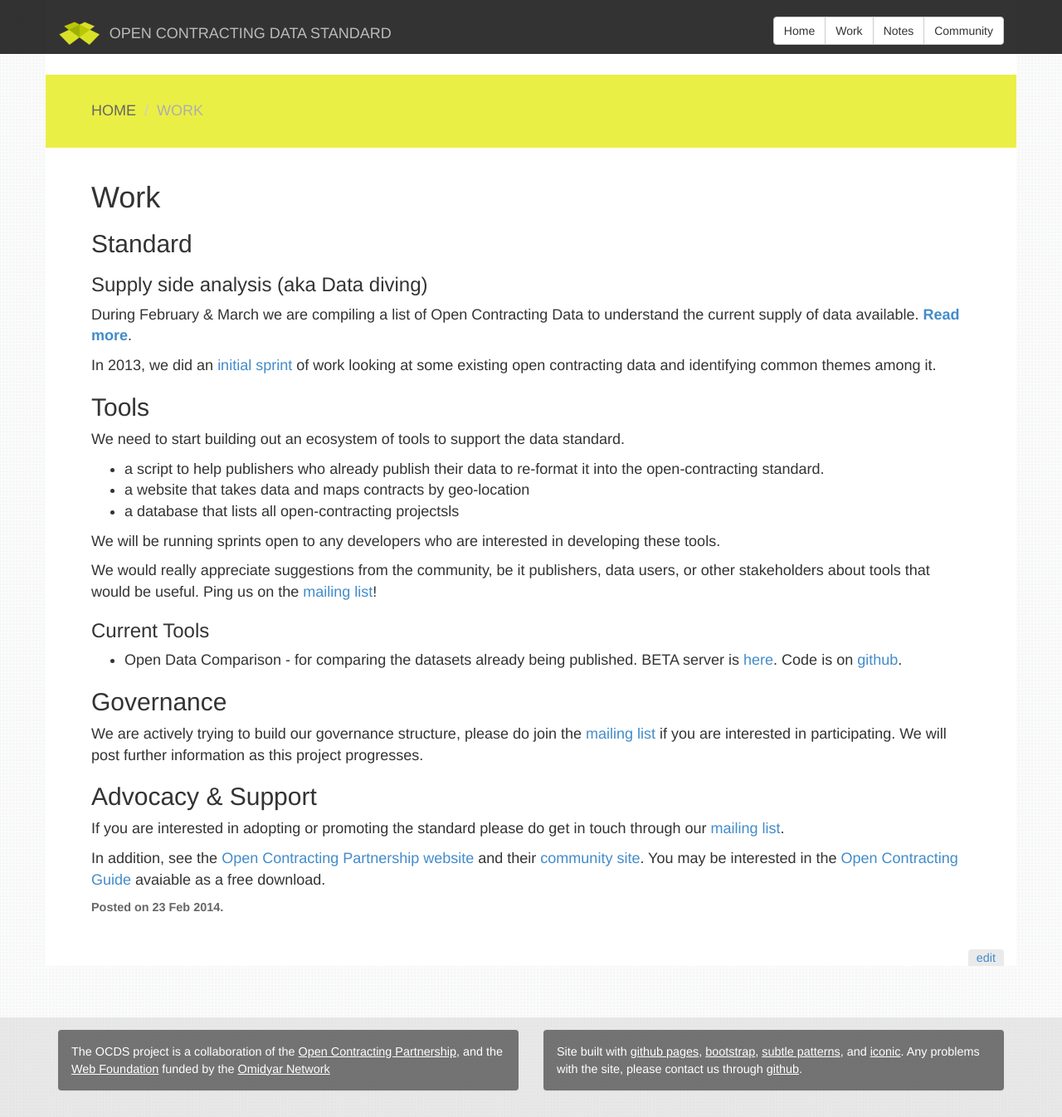
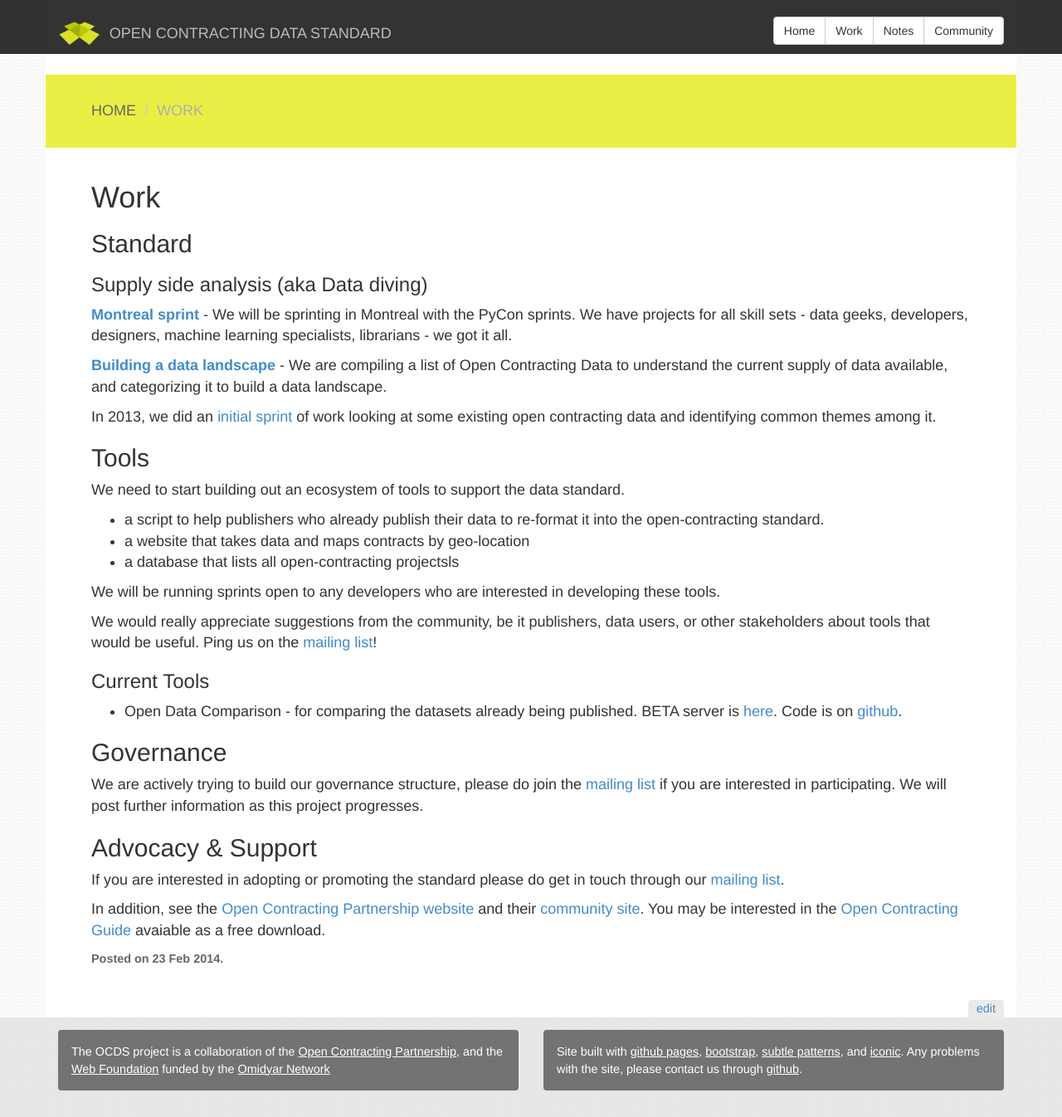
Before and after one commit to open-contracting/open-contracting.github.io, a Jekyll site: the page built from pages/work.md, in a window 1280 px wide and 1346 px high. Shown: the whole window at 83% size. Built offline with Jekyll 4.4.1, drawn with Linux system fonts in a browser that asks for light colours; nearby versions of some CDN libraries; Markdown is read by kramdown in place of the engine named in the settings.

Commit message:
Update work.md

```diff
--- a/pages/work.md
+++ b/pages/work.md
@@ -6,8 +6,9 @@ date: 23/02/2014
 ## Standard
 
 ### Supply side analysis (aka Data diving)
-During February & March we are compiling a list of Open Contracting Data to understand
-the current supply of data available. **[Read more](/pages/notes/datasets/)**.
+**[Montreal sprint](/pages/notes/workshops/2014-04-Montreal)** - We will be sprinting in Montreal with the PyCon sprints. We have projects for all skill sets -  data geeks, developers, designers, machine learning specialists, librarians - we got it all.
+
+**[Building a data landscape](/pages/notes/datasets)** - We are compiling a list of Open Contracting Data to understand the current supply of data available, and categorizing it to build a data landscape.
 
 In 2013, we did an [initial sprint](/pages/notes/firstsprint.html) of work looking at some existing open contracting
 data and identifying common themes among it.
```
